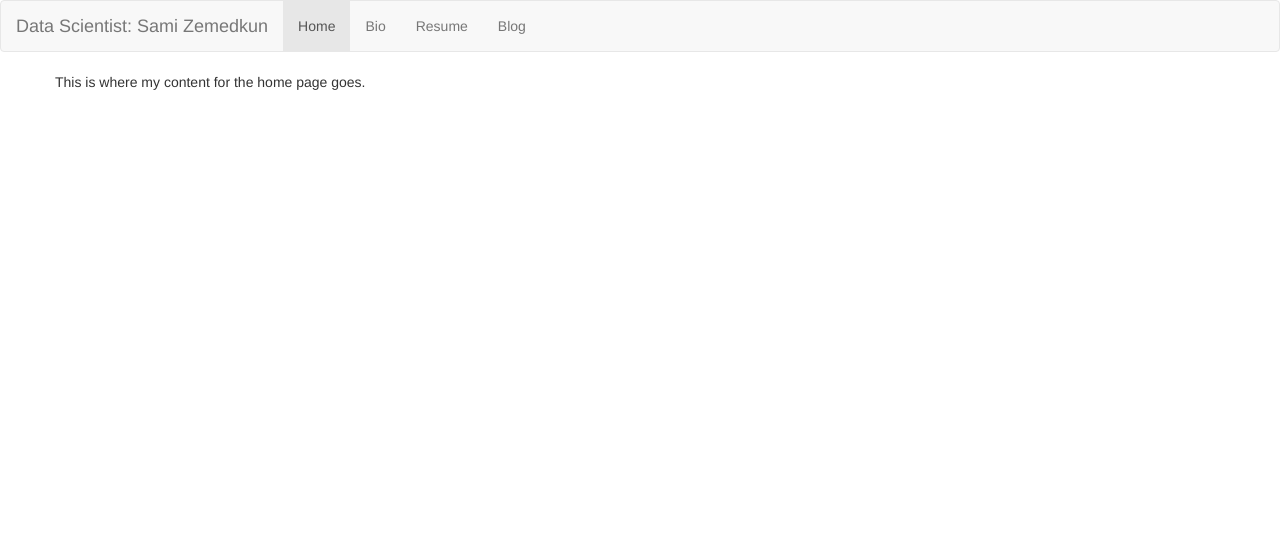
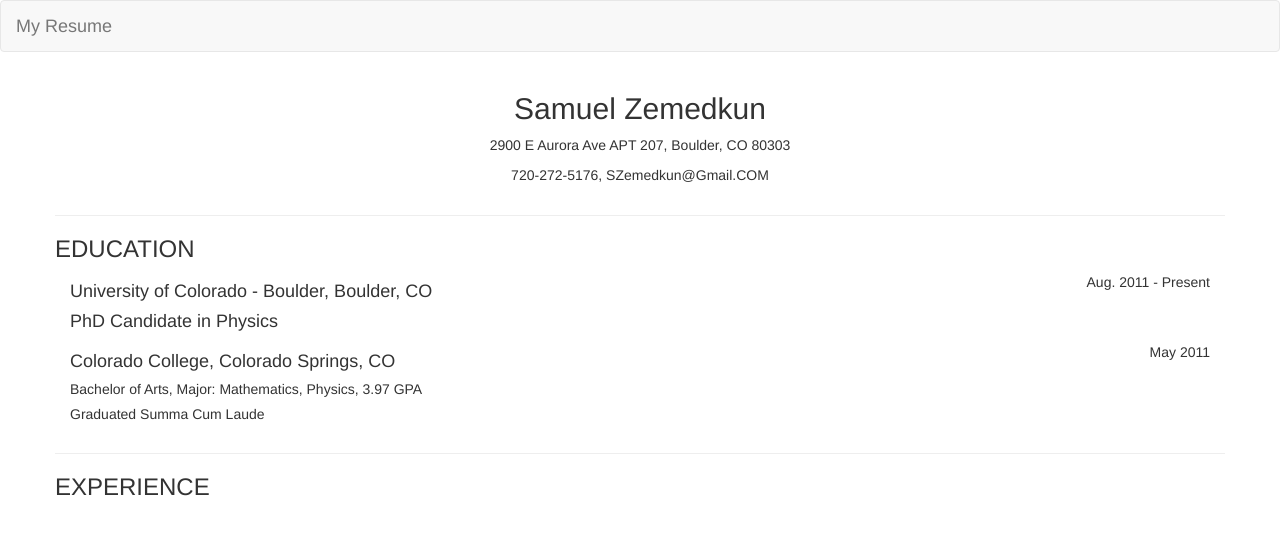
Before and after one commit to szemedkun/szemedkun.github.io, a plain HTML site: page index.html in a window 1280 px wide. Drawn offline with nearby package versions, Linux system fonts and the light colour scheme.

Commit message:
Added Education

```diff
--- a/index.html
+++ b/index.html
@@ -1,36 +1,71 @@
 <!DOCTYPE html>
 <html lang="en">
 <head>
-  <title>Sami Zemedkun</title>
+  <title>Samuel Zemedkun's Resume'</title>
   <meta charset="utf-8">
-  <meta name="viewport" content="width=device-width, initial-scale=1">
+  <meta name="viewport" content="initial-scale=1">
   <link rel="stylesheet" href="http://maxcdn.bootstrapcdn.com/bootstrap/3.3.5/css/bootstrap.min.css">
   <script src="https://ajax.googleapis.com/ajax/libs/jquery/1.11.3/jquery.min.js"></script>
   <script src="http://maxcdn.bootstrapcdn.com/bootstrap/3.3.5/js/bootstrap.min.js"></script>
+  <link rel="stylesheet" type="text/css" href="./style/my_style.css">
 </head>
 <body>
 
 <nav class="navbar navbar-default">
   <div class="container-fluid">
     <div class="navbar-header">
-   	 <a class="navbar-brand" href="#">Data Scientist: Sami Zemedkun</a>
+   	 <a class="navbar-brand" href="#">My Resume</a>
     </div>
     <div>
       <ul class="nav navbar-nav">
-        <li class="active"><a href="#">Home</a></li>
+      <!--  <li class="active"><a href="#">Home</a></li>
         <li><a href="#">Bio</a></li>
         <li><a href="#">Resume</a></li>
-        <li><a href="#">Blog</a></li>
+        <li><a href="#">Blog</a></li> -->
       </ul>
     </div>
   </div>
 </nav>
 
 <div class="container">
+  <div class="row text-center">
+	  <h2 > Samuel Zemedkun </h2>
+	  <p>2900 E Aurora Ave APT 207, Boulder, CO 80303</p>
+	  <p>720-272-5176, SZemedkun@Gmail.COM</p>
+  </div>
+
+  <div class="row text-uppercase">
+	  <hr>
+	  <h3>education</h3>
+  </div>
+
   <div class="row">
-   	This is where my content for the home page goes.
-    <div class="clearfix visible-lg"></div>
+	  <div class="col-md-9 text-left">
+		  <h4>University of Colorado - Boulder, Boulder, CO</h4>
+		  <h4>PhD Candidate in Physics</h4>
+	  </div>
+	  <div class="col-md-3 text-right">
+		  <p>Aug. 2011 - Present</p>
+	  </div>
   </div>
+
+  <div class="row">
+	  <div class="col-md-9 text-left">
+		  <h4>Colorado College, Colorado Springs, CO</h4>
+		  <h5>Bachelor of Arts, Major: Mathematics, Physics, 3.97 GPA</h5>
+		  <h5>Graduated Summa Cum Laude</h5>
+	  </div>
+	  <div class="col-md-3 text-right">
+		  <p>May 2011</p>
+	  </div>
+  </div>
+
+  <div class="row text-uppercase">
+	  <hr>
+	  <h3>Experience</h3>
+  </div>
+
+
 </div>
 
 </body>
```
